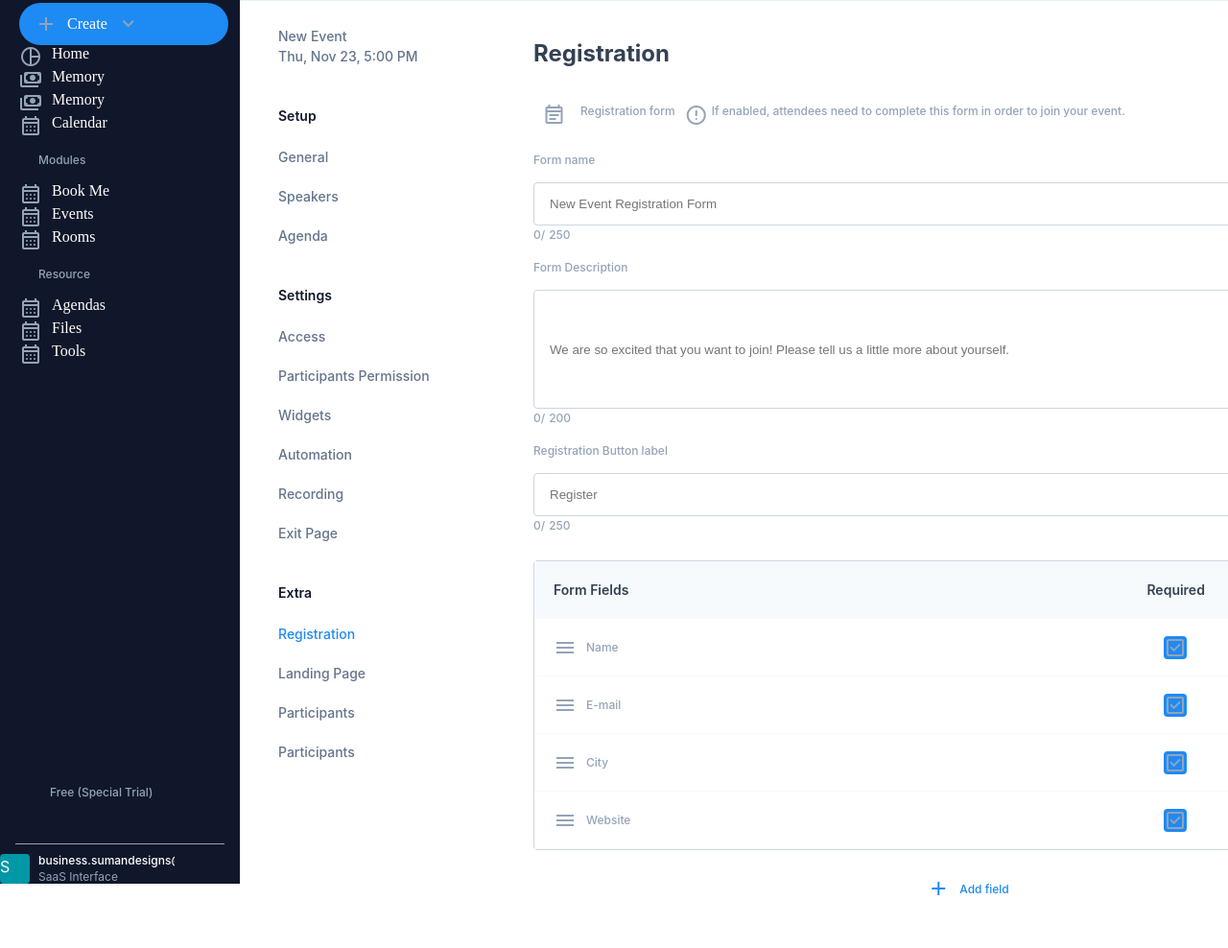
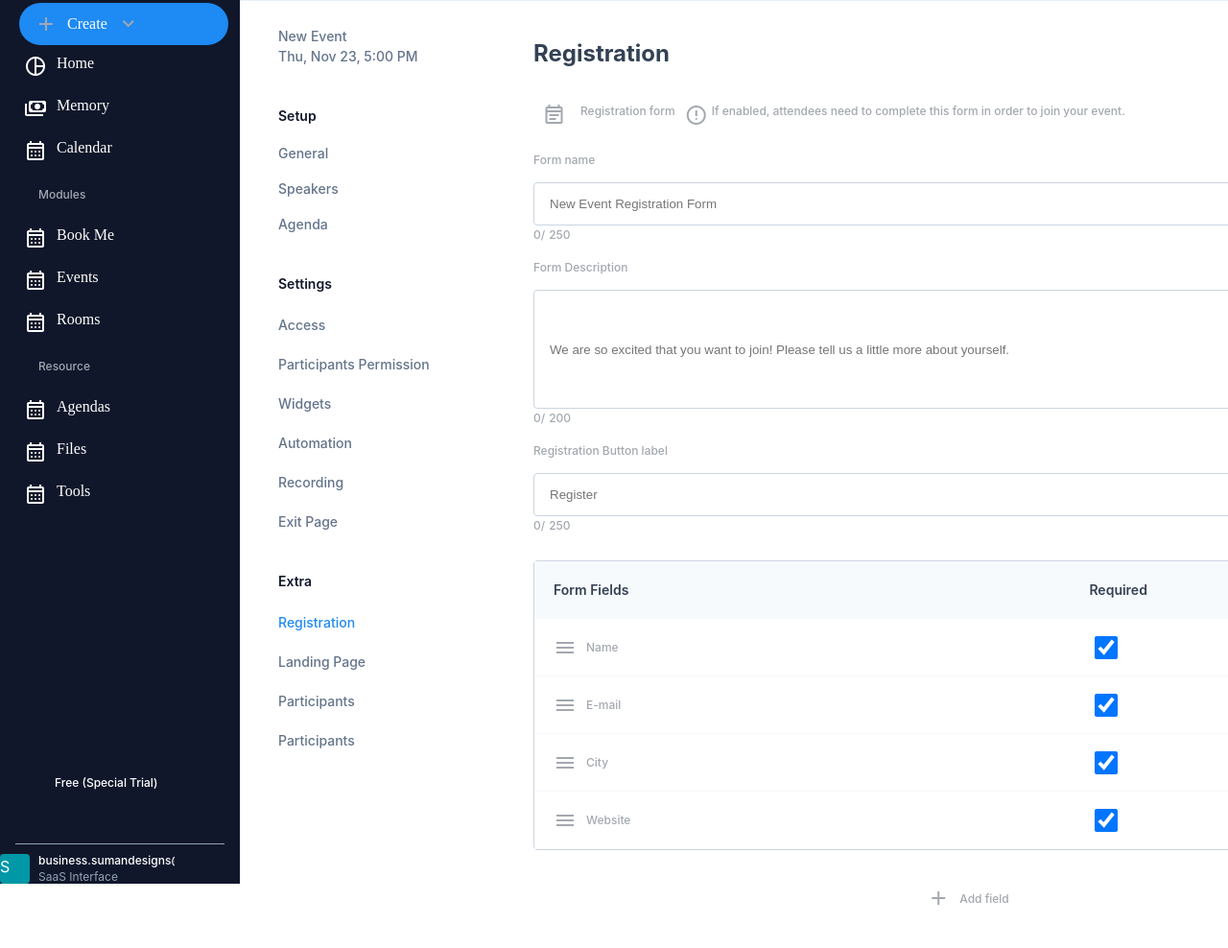
Before and after one commit to rohitsaw963/Saas-Dashboard, a plain HTML site: page index.html in a window 1280 px wide. Shown: the part 61-1049 px from the top of the page at 96% size. Drawn offline with nearby package versions, Linux system fonts and the light colour scheme.

Commit message:
About-form- section

```diff
--- a/index.html
+++ b/index.html
@@ -43,9 +43,6 @@
             <div class="home">
               <span class="material-symbols-outlined"> pie_chart </span>
               Home
-            </div>
-            <div class="home">
-              <span class="material-symbols-outlined"> payments </span>Memory
             </div>
             <div class="home">
               <span class="material-symbols-outlined"> payments </span>Memory
@@ -256,17 +253,18 @@
                   <div class="head-name">
                     <div class="left">
                       <span class="material-symbols-outlined"> menu </span>
-                      <span>Name</span>
+                      <span contenteditable="true" draggable="true">Name</span>
                     </div>
                     <div class="right">
                       <!-- checked -->
-                      <span id="cb"
-                        ><span class="material-symbols-outlined">
-                          check_box
-                        </span></span
-                      >
+                      <input
+                        type="checkbox"
+                        id="scales"
+                        name="scales"
+                        checked
+                      />
+                      <!-- Edit -->
                       <div class="ed">
-                        <!-- Edit -->
                         <span
                           ><span class="material-symbols-outlined">
                             edit
@@ -285,15 +283,18 @@
                   <div class="head-name">
                     <div class="left">
                       <span class="material-symbols-outlined"> menu </span>
-                      <span>E-mail</span>
+                      <span contenteditable="true" draggable="true"
+                        >E-mail</span
+                      >
                     </div>
                     <div class="right">
                       <!-- checked -->
-                      <span id="cb"
-                        ><span class="material-symbols-outlined">
-                          check_box
-                        </span></span
-                      >
+                      <input
+                        type="checkbox"
+                        id="scales"
+                        name="scales"
+                        checked
+                      />
                       <div class="ed">
                         <!-- Edit -->
                         <span
@@ -314,15 +315,16 @@
                   <div class="head-name">
                     <div class="left">
                       <span class="material-symbols-outlined"> menu </span>
-                      <span>City</span>
+                      <span contenteditable="true" draggable="true">City</span>
                     </div>
                     <div class="right">
                       <!-- checked -->
-                      <span id="cb"
-                        ><span class="material-symbols-outlined">
-                          check_box
-                        </span></span
-                      >
+                      <input
+                        type="checkbox"
+                        id="scales"
+                        name="scales"
+                        checked
+                      />
                       <div class="ed">
                         <!-- Edit -->
                         <span
@@ -343,15 +345,18 @@
                   <div class="head-name">
                     <div class="left">
                       <span class="material-symbols-outlined"> menu </span>
-                      <span>Website</span>
+                      <span contenteditable="true" draggable="true"
+                        >Website</span
+                      >
                     </div>
                     <div class="right">
                       <!-- checked -->
-                      <span id="cb"
-                        ><span class="material-symbols-outlined">
-                          check_box
-                        </span></span
-                      >
+                      <input
+                        type="checkbox"
+                        id="scales"
+                        name="scales"
+                        checked
+                      />
                       <div class="ed">
                         <!-- Edit -->
                         <span
@@ -371,8 +376,10 @@
                 </div>
                 <div class="add-field">
                   <div class="add-btn">
-                    <span class="material-symbols-outlined"> add </span>
-                    <span>Add field</span>
+                    <button>
+                      <span class="material-symbols-outlined"> add </span>
+                      <span>Add field</span>
+                    </button>
                   </div>
                 </div>
               </div>
@@ -381,10 +388,11 @@
         </div>
       </div>
     </div>
-    <script
-      src="http://ajax.googleapis.com/ajax/libs/jquery/1.7.1/jquery.min.js"
-      type="text/javascript"
-    ></script>
-    <script src="script.js"></script>
   </body>
+  <script src="script.js"></script>
+  <script
+    src="https://code.jquery.com/jquery-3.7.1.slim.min.js"
+    integrity="sha256-kmHvs0B+OpCW5GVHUNjv9rOmY0IvSIRcf7zGUDTDQM8="
+    crossorigin="anonymous"
+  ></script>
 </html>
--- a/script.js
+++ b/script.js
@@ -1,7 +1,7 @@
 //*****-------------------Test
-console.log("This is Saas Dashboard");
+console.log("This is Saas Dashboard and I am using Jquery");
 
-$(document).each(function () {
+$(document).ready(function () {
   $(":input").on("input", function () {
     var text = $(this).val().trim();
     var words = text.split(/\s+/);
@@ -14,3 +14,9 @@ $(document).each(function () {
     $("#wordlabelRemaining").text(250 - characters);
   });
 });
+
+$(document).ready(() => {
+  $(".add-btn :span").click(() => {
+    $(this).add();
+  });
+});
--- a/style.css
+++ b/style.css
@@ -110,9 +110,13 @@ body {
 .home {
   display: flex;
   width: 250px;
-  padding: 0px 20px;
+  padding: 10px 25px;
   align-items: flex-start;
   gap: 10px;
+}
+
+.home span {
+  color: white;
 }
 
 .mid-part-modules {
@@ -140,7 +144,7 @@ span {
   font-style: normal;
   font-weight: 500;
   line-height: normal;
-  color: var(--Blue-50, #94a3b8);
+  color: var(--Blue-50, #a3a8b0);
 }
 
 .bottom-part {
@@ -373,19 +377,20 @@ button div {
   padding: 10px;
   flex-direction: column;
   align-items: flex-start;
-  gap: 24px;
+  gap: 20px;
+}
+.Frame9 span:hover {
+  background-color: #cbd5e1;
 }
 
 #setup {
   color: var(--Primary-Blue-500, #10172a);
 
-  /* Body Text 1 (Semi-Bold) */
   font-family: Inter;
   font-size: 14px;
   font-style: normal;
   font-weight: 600;
   line-height: 20px;
-  /* 142.857% */
 }
 
 .Frame10 {
@@ -650,7 +655,7 @@ button div {
 .frame-head {
   display: flex;
   align-items: center;
-  gap: 540px;
+  gap: 480px;
 }
 #form-f {
   color: var(--Blue-100, #334154);
@@ -689,7 +694,11 @@ button div {
 .right {
   display: flex;
   align-items: center;
-  gap: 128px;
+  gap: 200px;
+}
+.right #scales {
+  height: 24px;
+  width: 24px;
 }
 #cb {
   display: flex;
@@ -721,7 +730,9 @@ button div {
   align-items: center;
   gap: 10px;
 }
-.add-btn span {
-  color: #1e8af3;
+.add-btn button {
   cursor: pointer;
+  font: #0a0b0c;
+  background-color: #ffffff;
+  border: none;
 }
```
